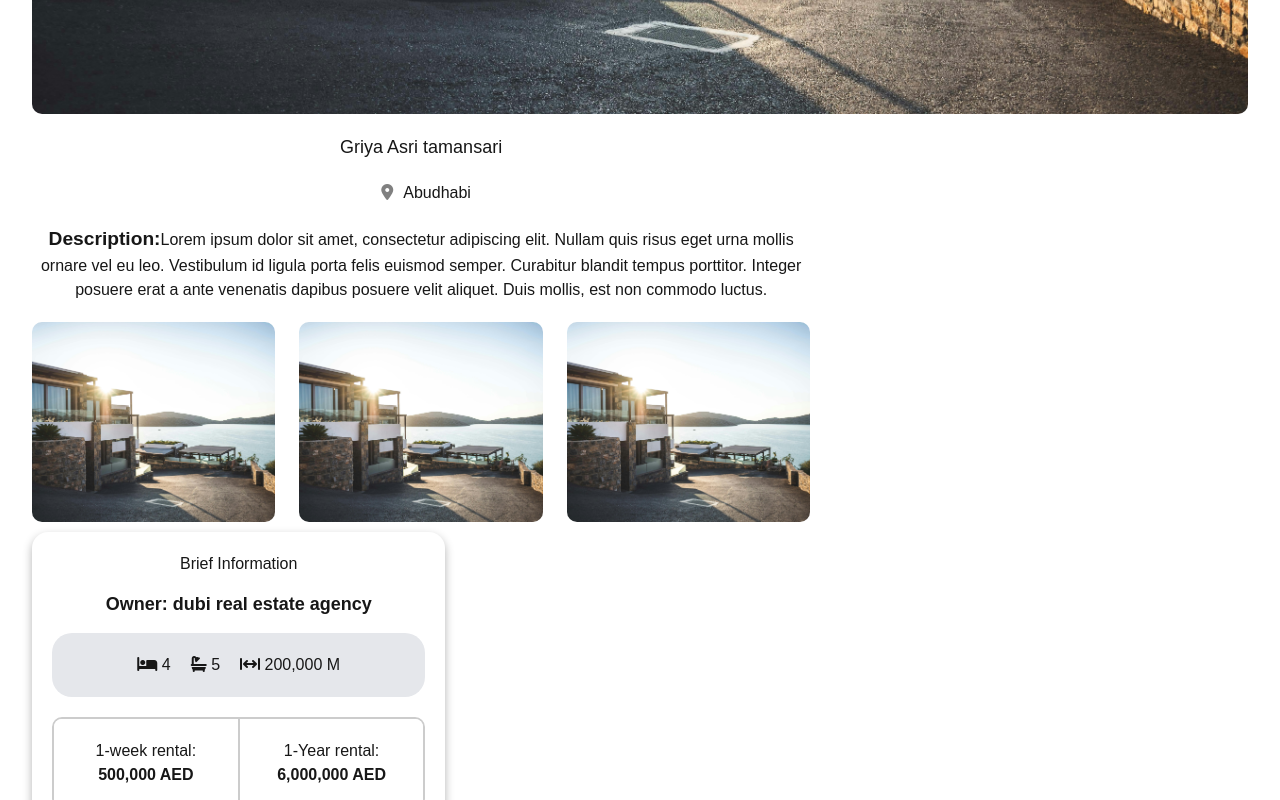
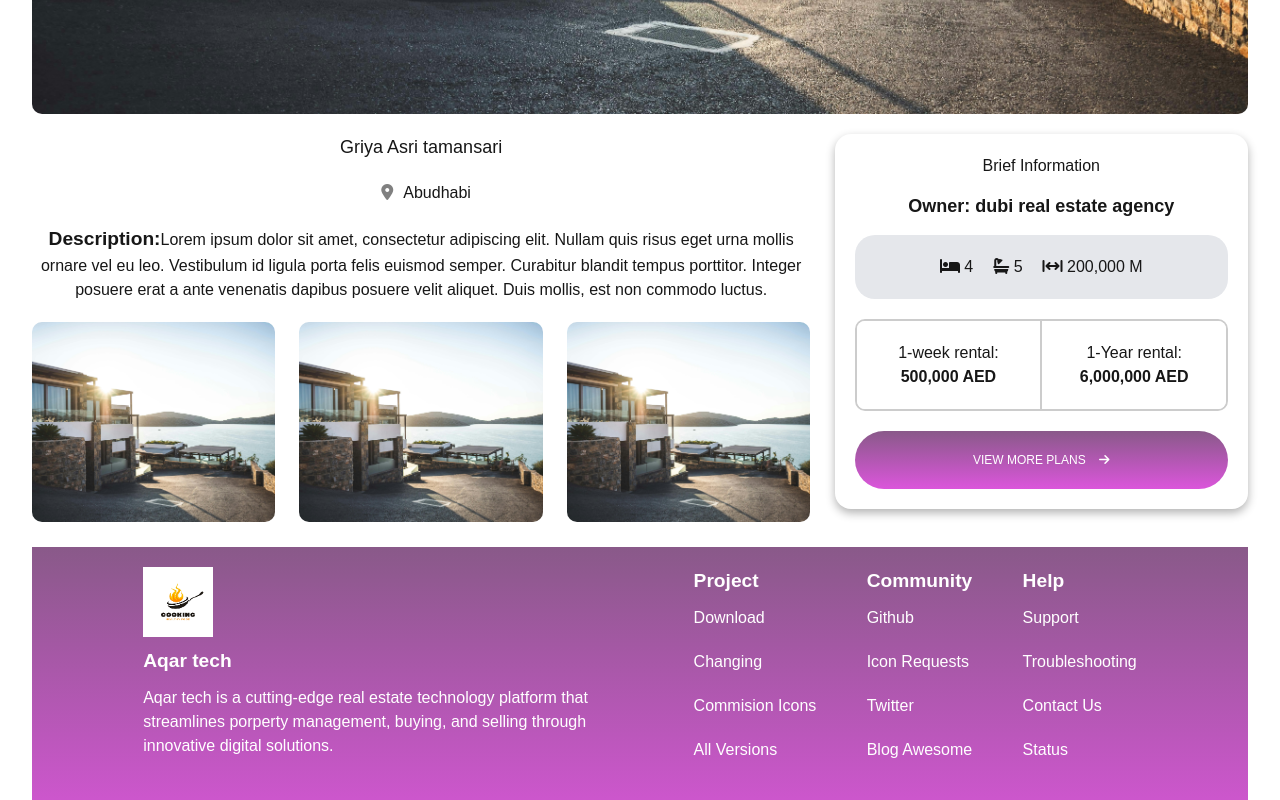
Before and after one commit to AH-2002/Aqaratak, a Next.js app: page /site/ApartmentDetails in a window 1280 px wide. Shown: the part 760-1560 px from the top of the page. Built offline with nearby package versions, Linux system fonts and the light colour scheme.

Commit message:
Update globals.css

```diff
--- a/app/globals.css
+++ b/app/globals.css
@@ -70,9 +70,7 @@ body {
     }
 }
 @media (max-width: 1645px) {
-    .apartmentDetails{
-        flex-direction: column !important;
-    }
+
     .apartmentDetails .gallery , .apartmentDetails .brief{
         width: 100% ;
         margin-bottom: 10px;
```
